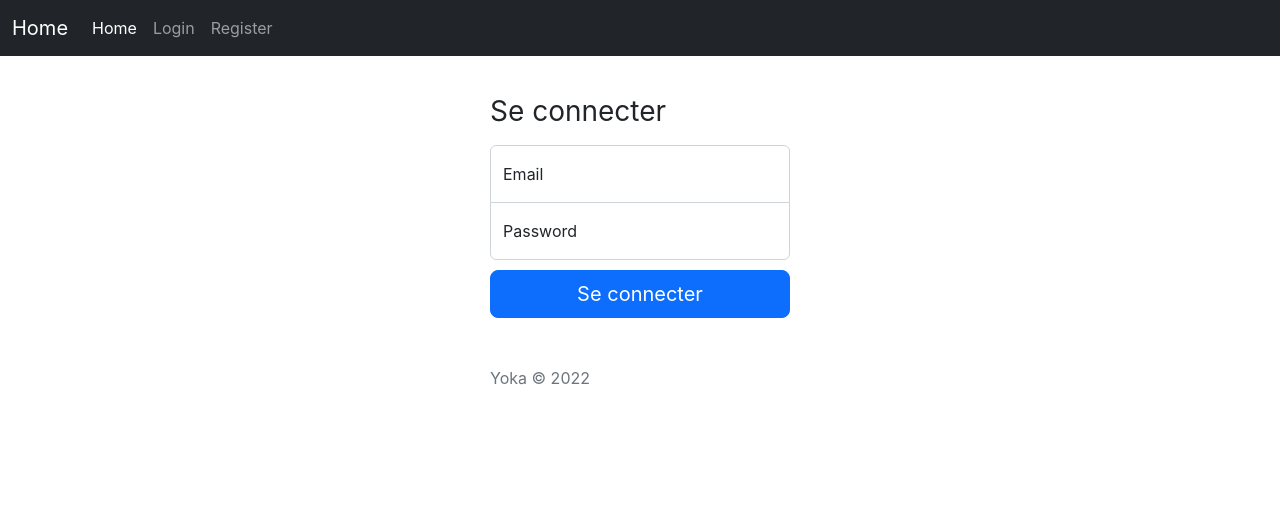
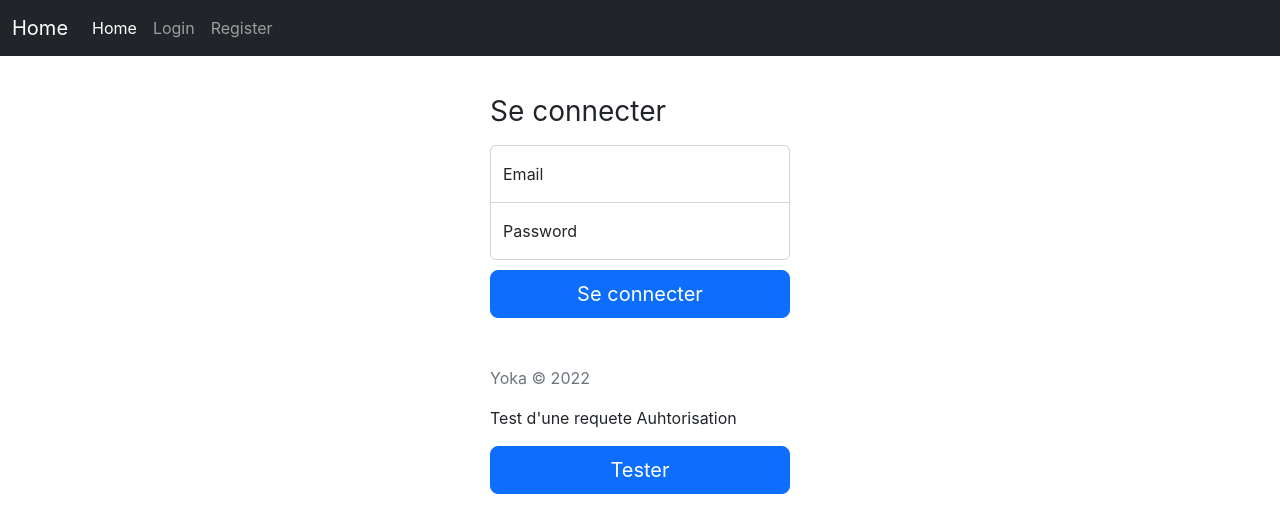
Before and after one commit to YoucefKadd/TidyAppFront, a React (Create React App) app: page /login in a window 1280 px wide. Shown: the top 532 px of the page. Built offline with nearby package versions, Linux system fonts and the light colour scheme.

Commit message:
Test  requete get avec un header auhtorization, pour acceerder à une router protéger en back

```diff
--- a/src/pages/Login.js
+++ b/src/pages/Login.js
@@ -6,6 +6,7 @@ import axios from 'axios';
 const Login = () => {
     const [email, setEmail] = useState('');
     const [password, setPassword] = useState('');
+    const [token, setToken] = useState('');
 
     const submit = async (e) => {
         // création d'un objet afin user pour l'envoyer en requete
@@ -15,7 +16,26 @@ const Login = () => {
         }
         axios.post('https://localhost:7183/api/Auth/login', user, {withCredentials: true})
             .then(res => {
-                console.log(res.data.token);
+                console.log(res);
+                setToken(res.data);
+
+                // if (res.status === 200) {
+                //     console.log('Inscription réussie ! vous allez être redirigé ver la page de login');
+                //     // setRedirect(true);
+                //  }
+                // else { console.log("Echec de l'inscription") }
+
+                // console.log(res.data);
+            });
+    };
+
+    const tokenAuthorize = async (e) => {
+        axios.get('https://localhost:7183/WeatherForecast', {
+            headers: { authorization: `bearer ${token}` }
+            },
+            {withCredentials: true})
+            .then(res => {
+                console.log(res);
 
                 // if (res.status === 200) {
                 //     console.log('Inscription réussie ! vous allez être redirigé ver la page de login');
@@ -43,6 +63,8 @@ const Login = () => {
               </div>
               <div className="w-100 btn btn-lg btn-primary" onClick={submit}>Se connecter</div>
               <p className="mt-5 mb-3 text-muted ">Yoka &copy; 2022</p>
+              <p>Test d'une requete Auhtorisation</p>
+              <div className="w-100 btn btn-lg btn-primary" onClick={tokenAuthorize}>Tester</div>
           </form>
         </div>
     );
```
